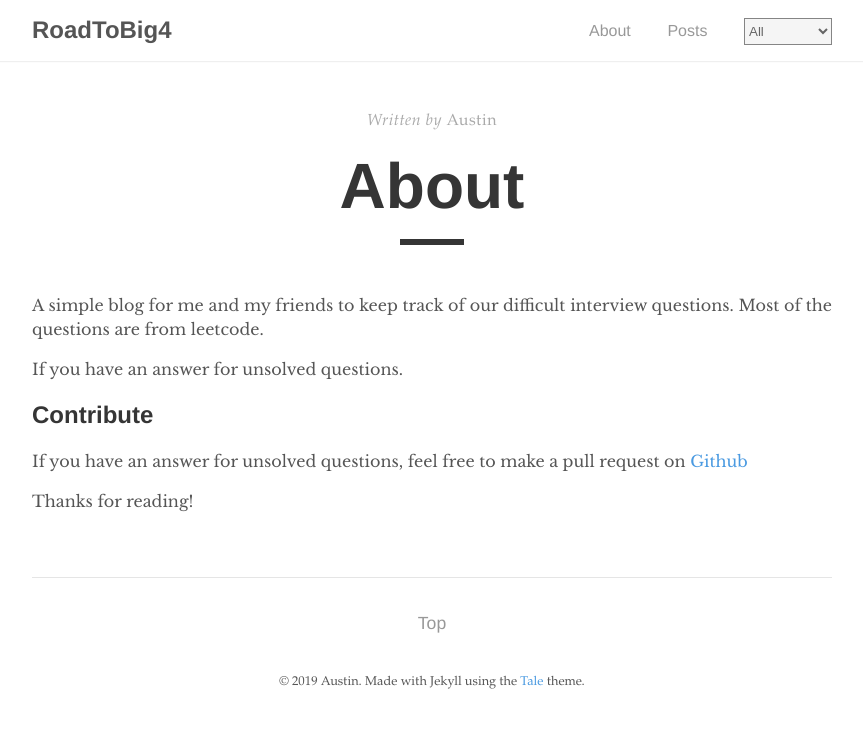
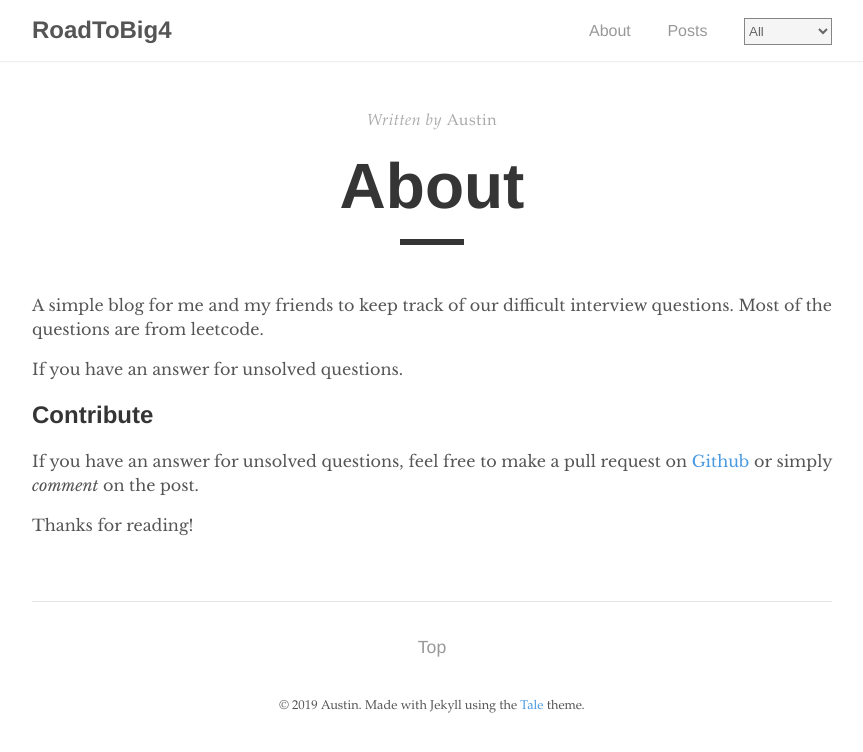
Before and after one commit to auspham/roadToBig4, a Jekyll site: the page built from _pages/about.md, in a window 1280 px wide. Shown: the top 752 px of the page, without its empty margins (208-1071 px from the left). Built offline with Jekyll 4.4.1, drawn with Linux system fonts in a browser that asks for light colours.

Commit message:
update about

```diff
--- a/_pages/about.md
+++ b/_pages/about.md
@@ -10,6 +10,6 @@ A simple blog for me and my friends to keep track of our difficult interview que
 If you have an answer for unsolved questions.
 
 ## Contribute
-If you have an answer for unsolved questions, feel free to make a pull request on [Github](https://github.com/rockmanvnx6/InterviewQuestion/)
+If you have an answer for unsolved questions, feel free to make a pull request on [Github](https://github.com/rockmanvnx6/InterviewQuestion/) or simply *comment* on the post.
 
 Thanks for reading!
```
